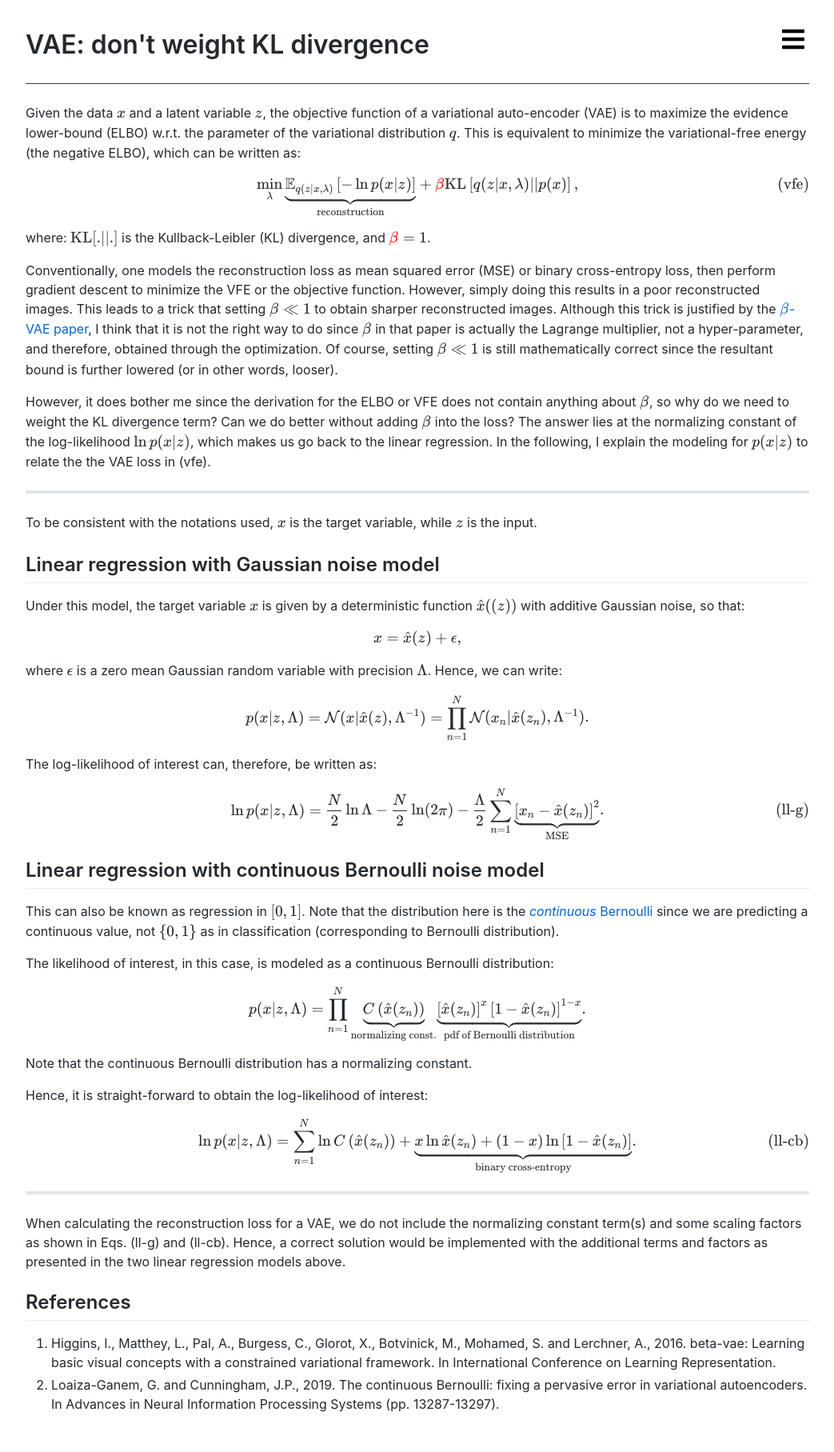
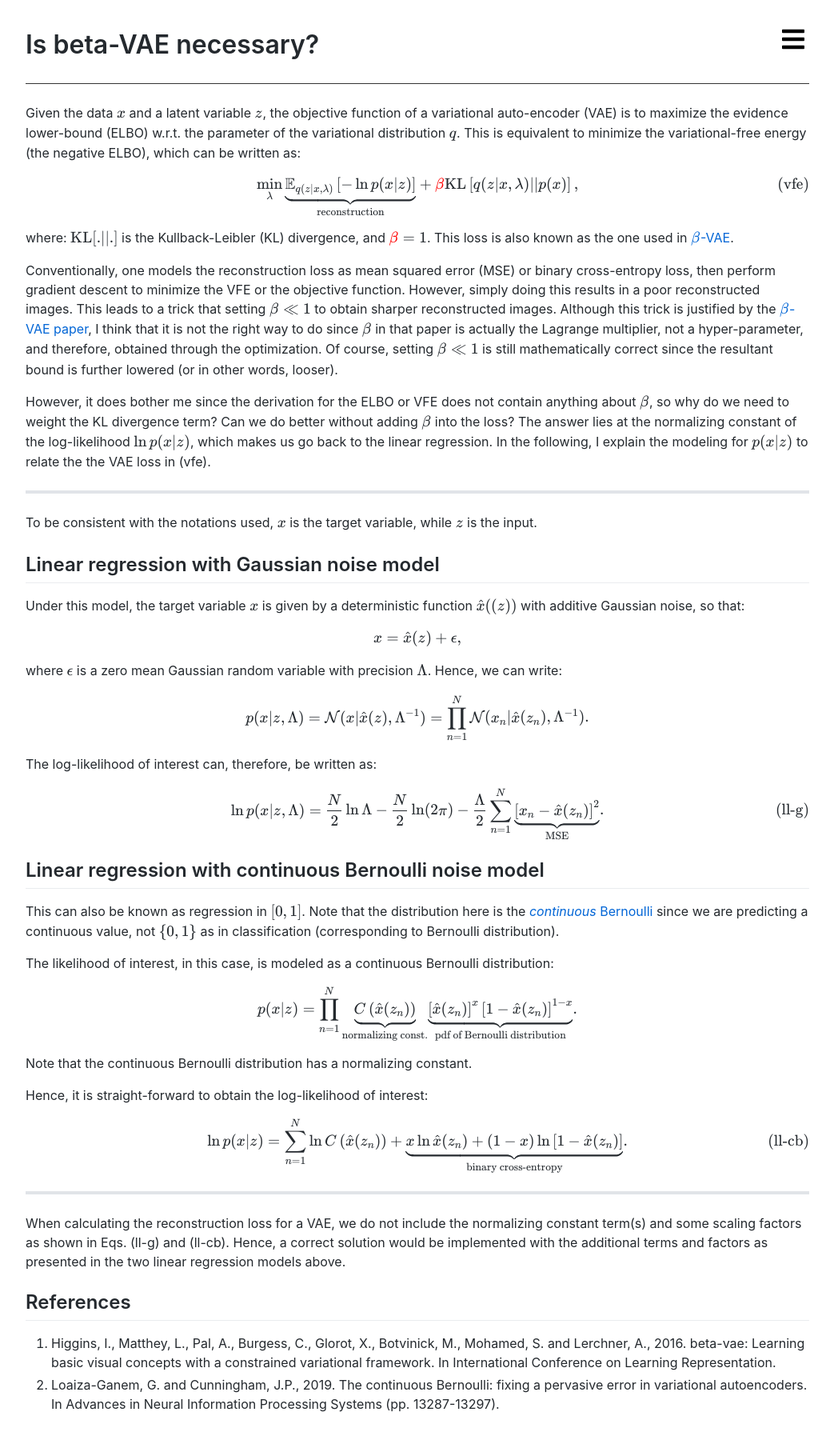
Before and after one commit to cnguyen10/cnguyen10.github.io, a Jekyll site: the page built from _posts/2020-11-21-is-beta-vae-necessary.md, in a window 1280 px wide. Shown: the whole page at 80% size, without its empty margins (118-1161 px from the left). Built offline with Jekyll 4.4.1, drawn with Linux system fonts in a browser that asks for light colours; nearby versions of some CDN libraries; comment, search, counter and statistics services are not loaded.

Commit message:
Rename VAE post

```diff
--- a/_posts/2020-11-21-vae-dont-weight-kl-divergence.md
+++ b/_posts/2020-11-21-is-beta-vae-necessary.md
@@ -1,13 +1,13 @@
 ---
 layout: post
-title: "VAE: don't weight KL divergence"
+title: "Is beta-VAE necessary?"
 comments: true
 ---
 Given the data \\(x\\) and a latent variable \\(z\\), the objective function of a variational auto-encoder (VAE) is to maximize the evidence lower-bound (ELBO) w.r.t. the parameter of the variational distribution \\(q\\). This is equivalent to minimize the variational-free energy (the negative ELBO), which can be written as:
 \\[
     \min_{\lambda} \underbrace{\mathbb{E}_{q(z | x, \lambda)} \left[ - \ln p(x | z) \right]}\_{\text{reconstruction}} + \textcolor{red}{\beta}\mathrm{KL} \left[ q(z | x, \lambda) || p(x) \right], \tag{vfe}
 \\]
-where: \\(\mathrm{KL}[. || .]\\) is the Kullback-Leibler (KL) divergence, and \\(\textcolor{red}{\beta} = 1\\).
+where: \\(\mathrm{KL}[. || .]\\) is the Kullback-Leibler (KL) divergence, and \\(\textcolor{red}{\beta} = 1\\). This loss is also known as the one used in [\\(\beta\\)-VAE](beta vae paper).
 
 Conventionally, one models the reconstruction loss as mean squared error (MSE) or binary cross-entropy loss, then perform gradient descent to minimize the VFE or the objective function. However, simply doing this results in a poor reconstructed images. This leads to a trick that setting \\(\beta \ll 1\\) to obtain sharper reconstructed images. Although this trick is justified by the [\\(\beta\\)-VAE paper](beta vae paper), I think that it is not the right way to do since \\(\beta\\) in that paper is actually the Lagrange multiplier, not a hyper-parameter, and therefore, obtained through the optimization. Of course, setting \\(\beta \ll 1\\) is still mathematically correct since the resultant bound is further lowered (or in other words, looser).
 
@@ -37,13 +37,13 @@ This can also be known as regression in \\([0, 1]\\). Note that the distribution
 
 The likelihood of interest, in this case, is modeled as a continuous Bernoulli distribution:
 \\[
-    p(x \vert z, \Lambda) = \prod_{n=1}^{N} \underbrace{C\left( \hat{x}(z_{n}) \right)}\_{\text{normalizing const.}} \underbrace{\left[ \hat{x}(z_{n}) \right]^{x} \left[ 1 - \hat{x}(z_{n}) \right]^{1 - x}}\_{\text{pdf of Bernoulli distribution}}.
+    p(x \vert z) = \prod_{n=1}^{N} \underbrace{C\left( \hat{x}(z_{n}) \right)}\_{\text{normalizing const.}} \underbrace{\left[ \hat{x}(z_{n}) \right]^{x} \left[ 1 - \hat{x}(z_{n}) \right]^{1 - x}}\_{\text{pdf of Bernoulli distribution}}.
 \\]
 Note that the continuous Bernoulli distribution has a normalizing constant.
 
 Hence, it is straight-forward to obtain the log-likelihood of interest:
 \\[
-    \ln p(x \vert z, \Lambda) = \sum_{n=1}^{N} \ln C\left( \hat{x}(z_{n}) \right) + \underbrace{x \ln \hat{x}(z_{n}) + (1 - x) \ln \left[ 1 - \hat{x}(z_{n}) \right]}\_{\text{binary cross-entropy}}. \tag{ll-cb}
+    \ln p(x \vert z) = \sum_{n=1}^{N} \ln C\left( \hat{x}(z_{n}) \right) + \underbrace{x \ln \hat{x}(z_{n}) + (1 - x) \ln \left[ 1 - \hat{x}(z_{n}) \right]}\_{\text{binary cross-entropy}}. \tag{ll-cb}
 \\]
 
 <hr>
```
